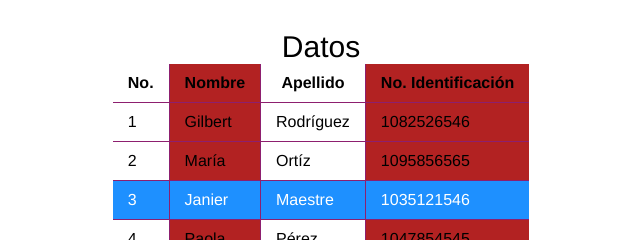
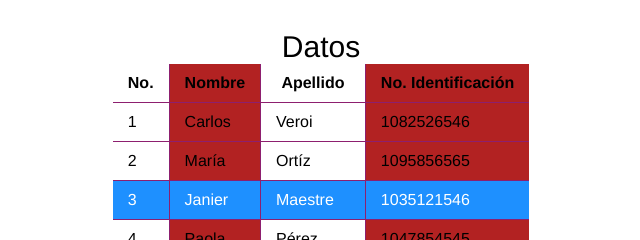
Before and after one commit to MarioVeroi/Curso-Programacion-Web, a plain HTML site: page Curso CSS/nth-child y nth-last-child.html in a window 1280 px wide. Shown: the top 240 px of the page, 319-959 px from the left. Drawn offline with Linux system fonts and the light colour scheme.

Commit message:
Probando

```diff
--- a/Curso CSS/nth-child y nth-last-child.html
+++ b/Curso CSS/nth-child y nth-last-child.html
@@ -27,8 +27,8 @@
          <tbody>
              <tr>
                  <td>1</td>
-                 <td>Gilbert</td>
-                 <td>Rodríguez</td>
+                 <td>Carlos</td>
+                 <td>Veroi</td>
                  <td>1082526546</td>
              </tr>
              <tr>
```
